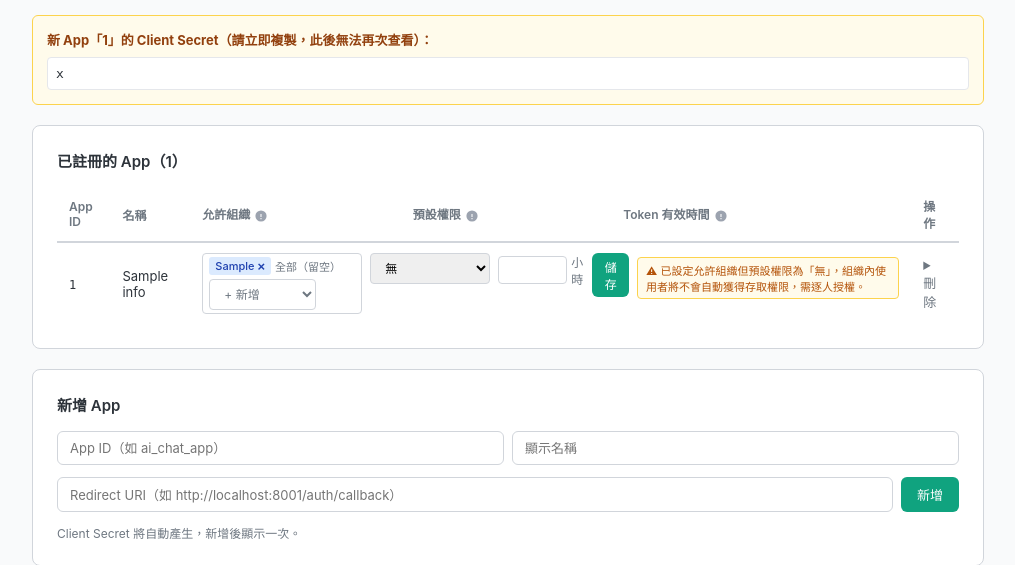
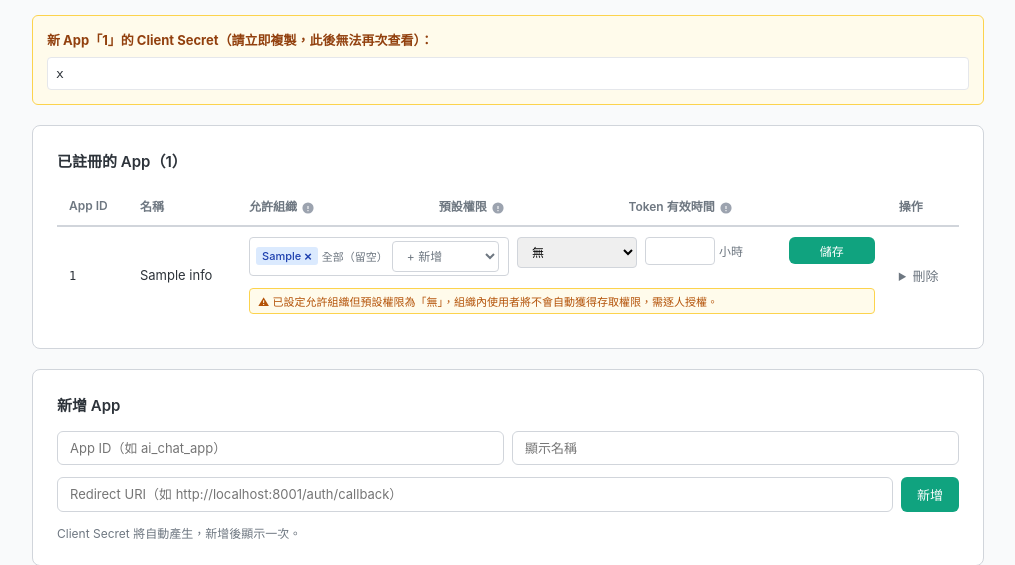
Before and after one commit to bwinken/authcenter, a Python web app: template app/templates/admin_apps.html in a window 1280 px wide. Shown: the part 142-707 px from the top of the page, without its empty margins (132-1147 px from the left). Run offline with Jinja, Linux system fonts and the light colour scheme; the template is opened without the code that fills it: most values are stand-ins (such as "Sample title", 1, 10 or a date in 2020); some web fonts are replaced.

Commit message:
fix: 修正 App 管理頁面多組織標籤導致欄位錯位問題
將 .app-edit-form 從 flexbox 改為 CSS grid 固定欄寬，
確保各行的允許組織、預設權限、Token 有效時間欄位對齊一致。

https://claude.ai/code/session_01XasfxhKY2UKMp8WNy9xPpi

```diff
--- a/app/templates/admin_apps.html
+++ b/app/templates/admin_apps.html
@@ -21,7 +21,7 @@
         font-size: 13px;
         word-break: break-all;
     }
-    .app-edit-form { display: flex; gap: 8px; align-items: flex-start; }
+    .app-edit-form { display: grid; grid-template-columns: minmax(160px, 260px) 120px auto auto; gap: 8px; align-items: start; }
     .app-edit-form select {
         padding: 6px 10px;
         border: 1px solid var(--border);
```
